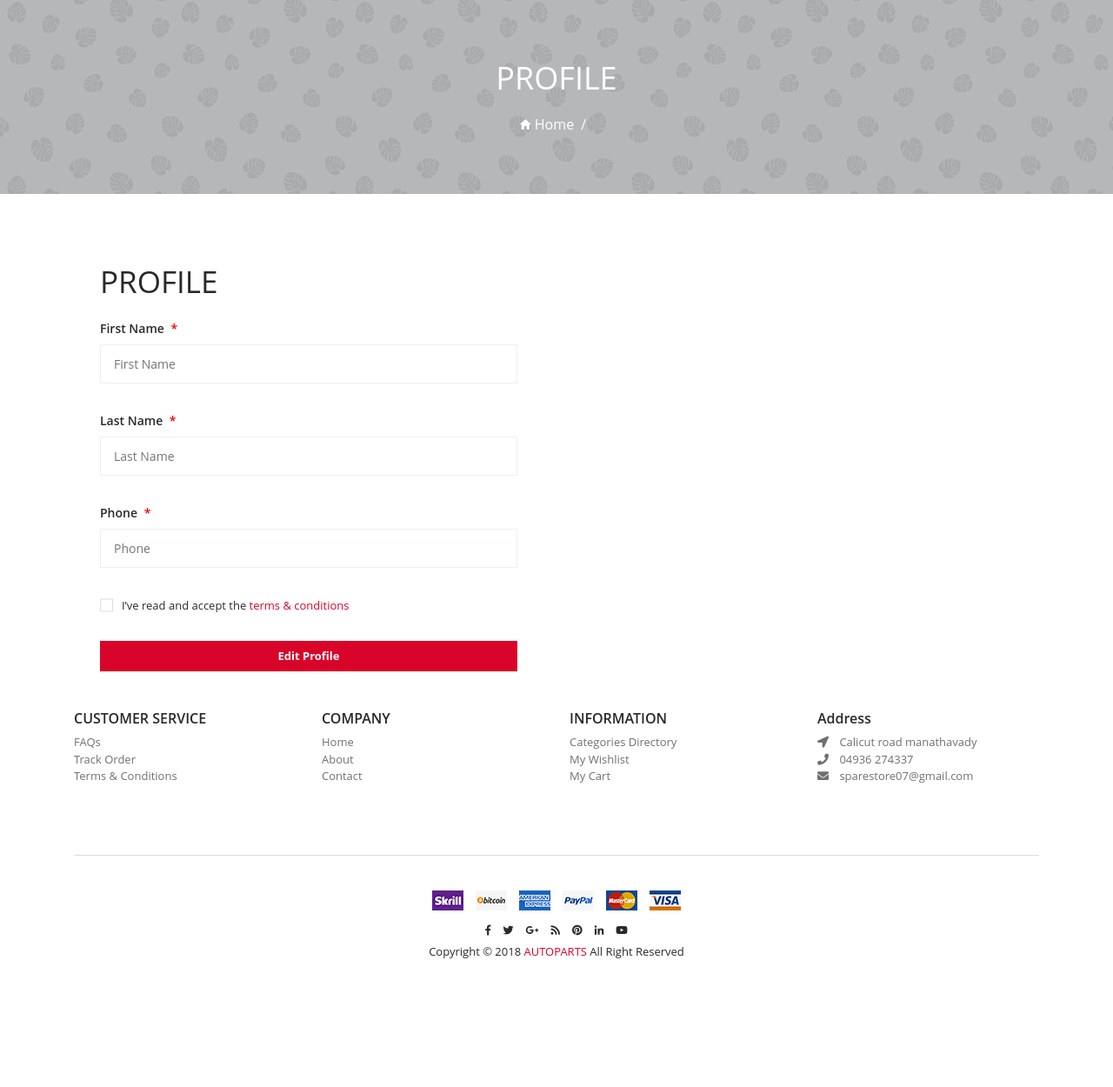
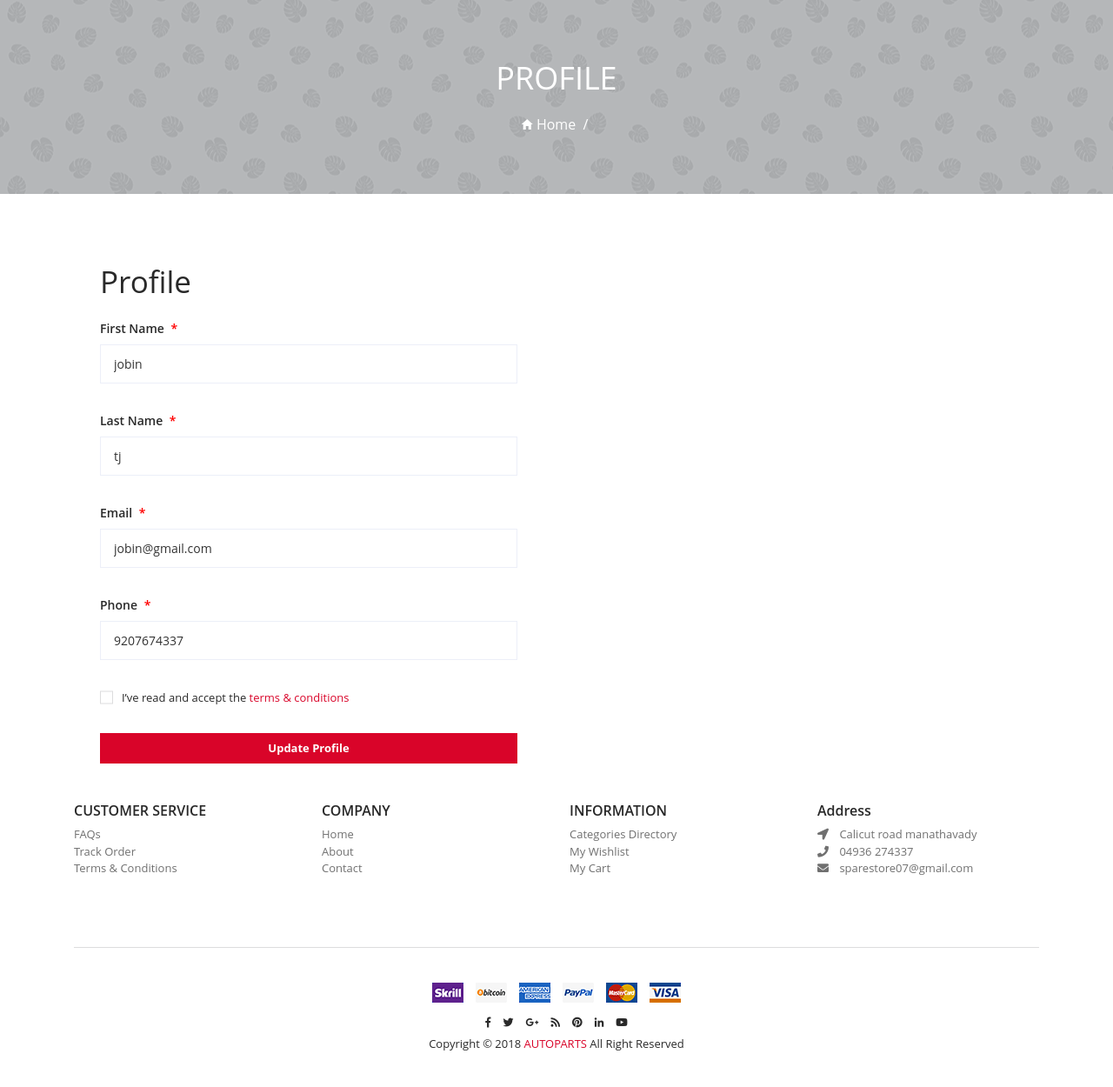
Before and after one commit to rizwanrasheed238/miniproject, a Django app: page /profile/ in a window 1280 px wide. Shown: the part 216-1466 px from the top of the page at 87% size. Before the commit the page ends 1318 px from the top, so only its background shows below. Run offline with Django 4.2, Linux system fonts and the light colour scheme; a user stored in the database is signed in; data comes from the database, SQL or seed files in the repository; both versions use the stored data as it was after the commit; parts of the project's set-up code (start-up, migrations or seed data) failed here and were passed over; some libraries are stand-ins or nearby versions.

Commit message:
profile updated

```diff
--- a/accounts/urls.py
+++ b/accounts/urls.py
@@ -9,6 +9,7 @@ urlpatterns = [
     path('activate/<uidb64>/<token>/', views.activate, name='activate'),
     path('logout/', views.logout, name='logout'),
     path('profile/', views.profile, name='profile'),
+    path('profile_update/', views.profile_update, name='profile_update'),
     path('singleproduct/<int:id>/', views.singleproduct, name='singleproduct'),
     path('searchbar/', views.searchbar, name='searchbar'),
     path('shop/', views.shop, name='shop'),
--- a/accounts/views.py
+++ b/accounts/views.py
@@ -162,10 +162,6 @@ def activate(request, uidb64, token):
         return redirect('register')
 
 
-def profile(request):
-
-    user=Account.objects.all()
-    return render(request,"profile.html",{'user':user})
 
 def singleproduct(request,id):
     product=Product.objects.filter(id=id)
@@ -196,3 +192,31 @@ def shop(request):
     product=Product.objects.all()
 
     return render(request,"shop.html",{'category':category,'subcategory':subcategory,'product':product})
+
+
+def profile_update(request):
+    user_id = request.user.id
+
+    user=Account.objects.get(id=user_id)
+    if request.method == "POST":
+         fname  = request.POST.get('fname')
+         lname  = request.POST.get('lname')
+         email = request.POST.get('email')
+         phone_number = request.POST.get('phone_number')
+
+         user.fname =  fname
+         user.lname =  lname
+         user.phone_number = phone_number
+         user.email = email
+
+        #  if password != None and password != "":
+        #    user.set_password(password)
+         user.save()
+         messages.success(request,'Profile Are Successfully Updated. ')
+         return redirect('profile')
+
+def profile(request):
+    id = request.user.id
+    user=Account.objects.get(id=id)
+    user=Account.objects.all()
+    return render(request,"profile.html",{'user':user,'id':id})
--- a/templates/profile.html
+++ b/templates/profile.html
@@ -8,11 +8,9 @@
                 <ul class="bread-crumb">
                     <li class="has-separator">
                         <i class="ion ion-md-home"></i>
-                        <a href="home.html">Home</a>
+                        <a href="{% url 'home' %}">Home</a>
                     </li>
-                    <li class="is-marked">
-                        <a href="#"> </a>
-                    </li>
+
                 </ul>
             </div>
         </div>
@@ -63,9 +61,9 @@
                 <script>
                     function validate()
                    {
-                       var f=document.getElementById("fname").value;
+                       var f=document.getElementById("fname").value.trim();
                        var l=document.getElementById("lname").value;
-                       var s=/^[a-zA-Z]+$/;
+                       var s=/^[a-zA-Z^\s]+$/;
                        if(f=="")
                 {
                     document.getElementById('fn').style.display = "block";
@@ -100,7 +98,7 @@
                        }
 
                        var a=document.getElementById("email").value;
-                       var st=/^[\w\+\'\.-]+@[\w\'\.-]+\.[a-zA-Z]{3,}$/;
+                       var st=/^[\w\+\'\.-]+@[\w\'\.-]+\.[a-zA-Z]{2,}$/;
                        if(a=="")
                 {
                     document.getElementById('el').style.display = "block";
@@ -178,39 +176,45 @@
                    }
                    </script>
                 <div class="col-lg-6">
+                    <div class="reg-wrapper">
 
-                    <div class="reg-wrapper">
-                        <h2 class="account-h2 u-s-m-b-20">PROFILE</h2>
-                        <form>
-
+                        <h2 class="account-h2 u-s-m-b-20">Profile</h2>
+                        {% for i in user %}
+                        {% if i.id == id %}
+                        <!-- <h6 class="account-h6 u-s-m-b-30">Registering for this site allows you to access your order status and history.</h6> -->
+                        <form action="{% url 'profile_update' %}" method="post" onsubmit="return validate();">
+                            {% csrf_token %}
                             <div class="u-s-m-b-30">
                                 <label for="First Name">First Name
                                     <span class="astk">*</span>
                                 </label>
-                                <input type="text" id="fname" class="text-field" name="fname" placeholder="First Name" value="{{i.fname}}" onblur="return validate()" onKeyUp="return validate()" >
+                                <input type="text" id="fname" class="text-field" name="fname" value="{{i.fname}}" onblur="return validate()" onKeyUp="return validate()" >
                                 <span id="fn" style="color: red;"></span>
                             </div>
                              <div class="u-s-m-b-30">
                                 <label for="Last Name">Last Name
                                     <span class="astk">*</span>
                                 </label>
-                                <input type="text" id="lname" class="text-field" name="lname" placeholder="Last Name" onblur="return validate()" onKeyUp="return validate()">
+                                <input type="text" id="lname" class="text-field" name="lname" value="{{i.lname}}" onblur="return validate()" onKeyUp="return validate()">
                                 <span id="ln" style="color: red;"></span>
                             </div>
-                            <!-- <div class="u-s-m-b-30">
+                            <div class="u-s-m-b-30">
                                 <label for="emails">Email
                                     <span class="astk">*</span>
                                 </label>
-                                <input type="text" id="email" class="text-field"  name="email" placeholder="Email" onblur="return validate()" onKeyUp="return validate()">
+                                <input type="text" id="email" class="text-field"  name="email" value="{{i.email}}" onblur="return validate()" onKeyUp="return validate()">
                                 <span id="el" style="color: red;"></span>
-                            </div> -->
+                            </div>
                               <div class="u-s-m-b-30">
                                 <label for="Phone">Phone
                                     <span class="astk">*</span>
                                 </label>
-                                <input type="text" id="tel" class="text-field"  name="phone_number" placeholder="Phone" minlength="10" maxlength="10" onblur="return validate()" onKeyUp="return validate()">
+                                <input type="text" id="tel" class="text-field"  name="phone_number" value="{{i.phone_number}}" minlength="10" maxlength="10" onblur="return validate()" onKeyUp="return validate()">
                                 <span id="pe" style="color: red;"></span>
                             </div>
+                            {% endif %}
+                            {% endfor %}
+
 
                             <div class="u-s-m-b-30">
                                 <input type="checkbox" class="check-box" id="accept">
@@ -219,10 +223,10 @@
                                 </label>
                             </div>
                             <div class="u-s-m-b-45">
-                                <button class="button button-primary w-100" type="submit"> Edit Profile</button>
+                                <button class="button button-primary w-100" type="submit"> Update Profile</button>
                             </div>
+                        </form>
 
-                        </form>
                     </div>
 
                 </div>
```
Also changed, not shown: db.sqlite3.
